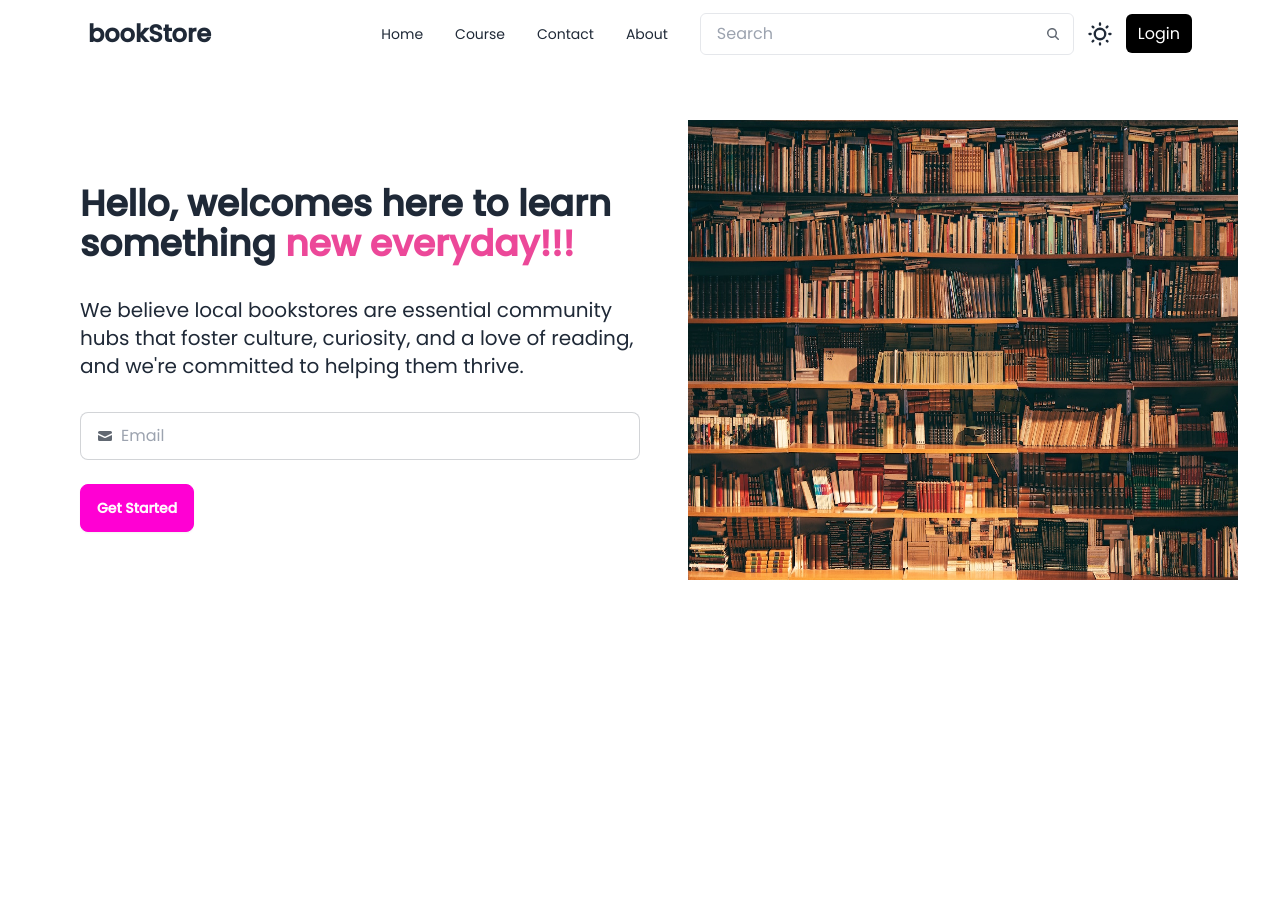
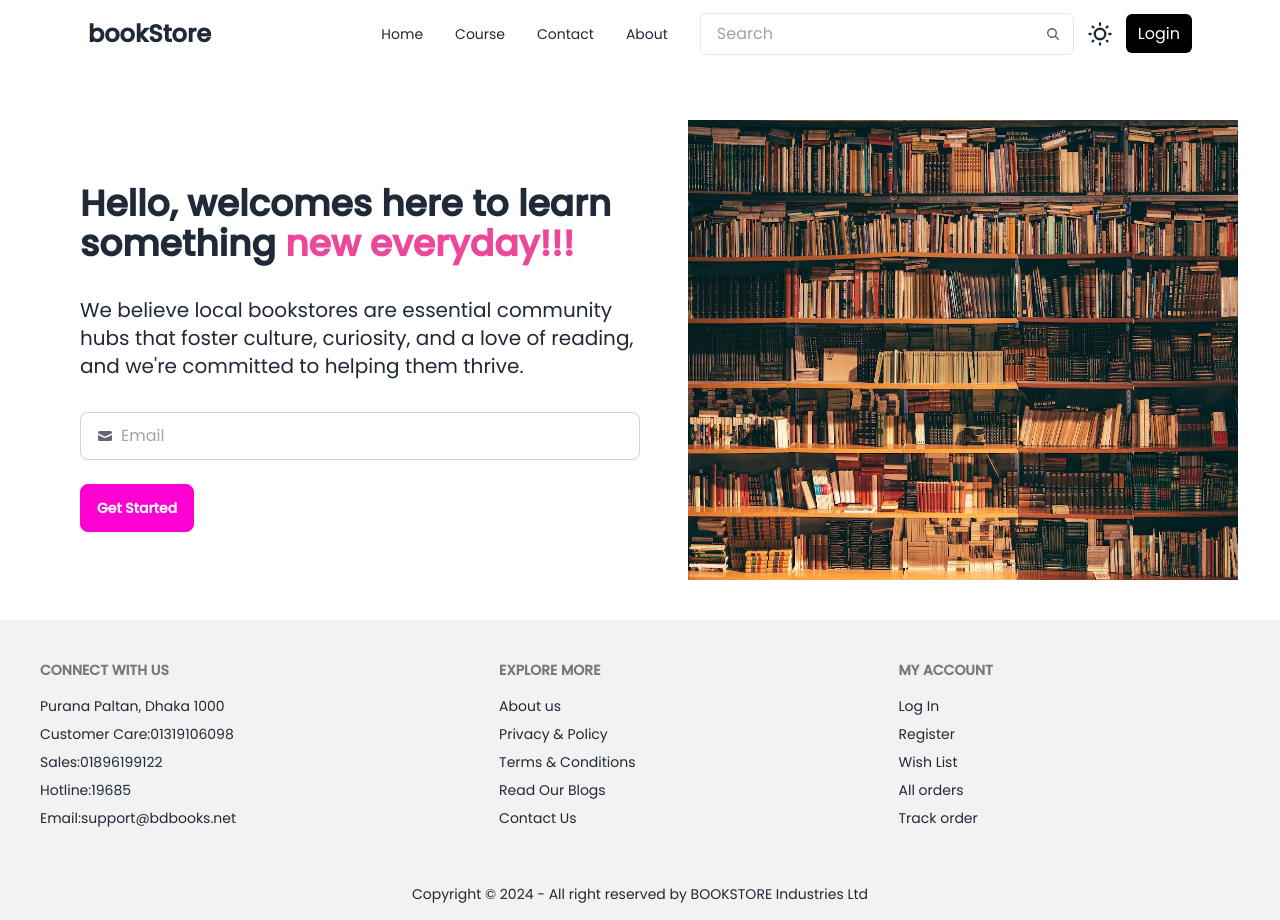
Before and after one commit to sohan-99/BookStore-site-with-MERN, a React (Vite) app: page / in a window 1280 px wide. Before the commit the page ends 800 px from the top, so only its background shows below. Built offline with nearby package versions, Linux system fonts and the light colour scheme.

Commit message:
Footer componet created

```diff
--- a/src/App.jsx
+++ b/src/App.jsx
@@ -2,12 +2,14 @@
 import React from 'react'
 import Navber from './components/Navber'
 import Banner from './components/Banner'
+import Footer from './components/Footer'
 
 function App() {
   return (
     <>
       <Navber />
       <Banner />
+      <Footer />
     </>
   )
 }
--- a/src/components/Banner.jsx
+++ b/src/components/Banner.jsx
@@ -5,7 +5,7 @@ import banner from './../assets/pic1.jpg';
 function Banner() {
     return (
         <>
-            <div className='max-w-screen-2xl container mx-auto md:px-20 px-4 flex  flex flex-col md:flex-row my-10'>
+            <div className='max-w-screen-2xl container mx-auto md:px-20 px-4  flex flex-col md:flex-row my-10'>
                 <div className="w-full order-2 md:order-1 md:w-1/2 mt-12 md:mt-36">
                     <div className="space-y-8">
                         <h1 className="text-2xl md:text-4xl font-bold">
--- /dev/null
+++ b/src/components/Footer.jsx
@@ -0,0 +1,44 @@
+/* eslint-disable no-unused-vars */
+import React from 'react'
+
+function Footer() {
+    return (
+        <div>
+            <footer className="footer p-10 bg-base-200 text-base-content">
+                <nav>
+                    <h6 className="footer-title">Connect with Us</h6>
+                    <a className="link link-hover">Purana Paltan, Dhaka 1000
+                    </a>
+                    <a className="link link-hover">Customer Care:01319106098</a>
+                    <a className="link link-hover">Sales:01896199122</a>
+                    <a className="link link-hover">Hotline:19685</a>
+                    <a className="link link-hover">Email:support@bdbooks.net</a>
+                </nav>
+                <nav>
+                    <h6 className="footer-title">Explore More</h6>
+                    <a className="link link-hover">About us</a>
+                    <a className="link link-hover">Privacy & Policy</a>
+                    <a className="link link-hover">Terms & Conditions</a>
+                    <a className="link link-hover">Read Our Blogs</a>
+                    <a className='link link-hover'>Contact Us</a>
+                </nav>
+                <nav>
+                    <h6 className="footer-title">My Account</h6>
+                    <a className="link link-hover">Log In</a>
+                    <a className="link link-hover">Register</a>
+                    <a className="link link-hover">Wish List</a>
+                    <a className="link link-hover">All orders</a>
+                    <a className="link link-hover">Track order</a>
+                </nav>
+            </footer>
+            <footer className="footer footer-center p-4 bg-base-200 text-base-content">
+                <aside>
+                    <p>Copyright © 2024 - All right reserved by BOOKSTORE Industries Ltd</p>
+                </aside>
+            </footer>
+        </div>
+    );
+}
+
+
+export default Footer
```
